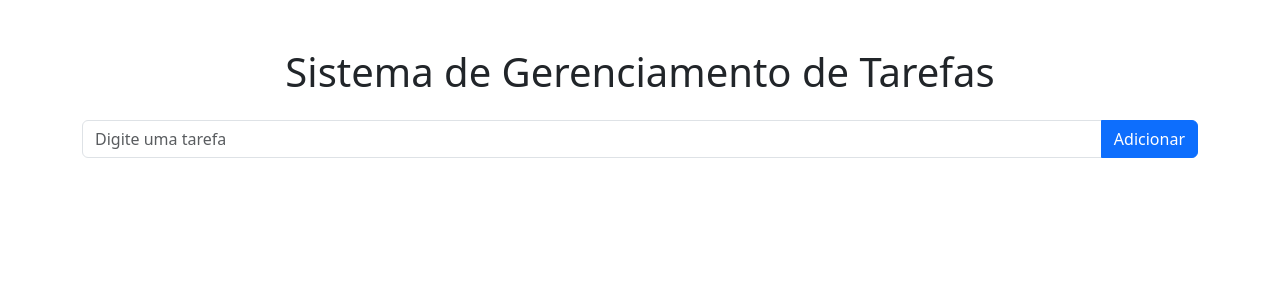
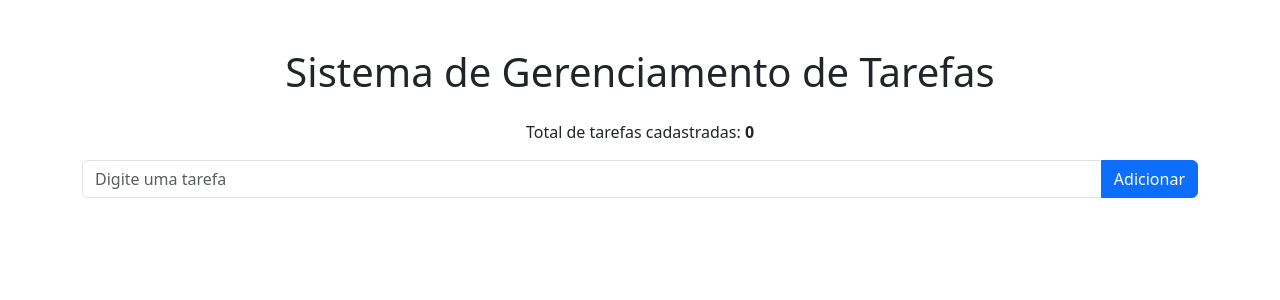
Before and after one commit to Daniel-Hariol/software-engineering, a Flask app: page / in a window 1280 px wide. Shown: the top 300 px of the page. Run offline with Flask 3, Linux system fonts and the light colour scheme.

Commit message:
Adiciona contador de tarefas

```diff
--- a/templates/index.html
+++ b/templates/index.html
@@ -14,8 +14,12 @@
 <div class="container mt-5">
 
     <h1 class="text-center mb-4">
-         Sistema de Gerenciamento de Tarefas
+    Sistema de Gerenciamento de Tarefas
     </h1>
+
+    <p class="text-center">
+    Total de tarefas cadastradas: <strong>{{ tarefas|length }}</strong>
+    </p>
 
     <form action="/adicionar" method="POST">
 
```
